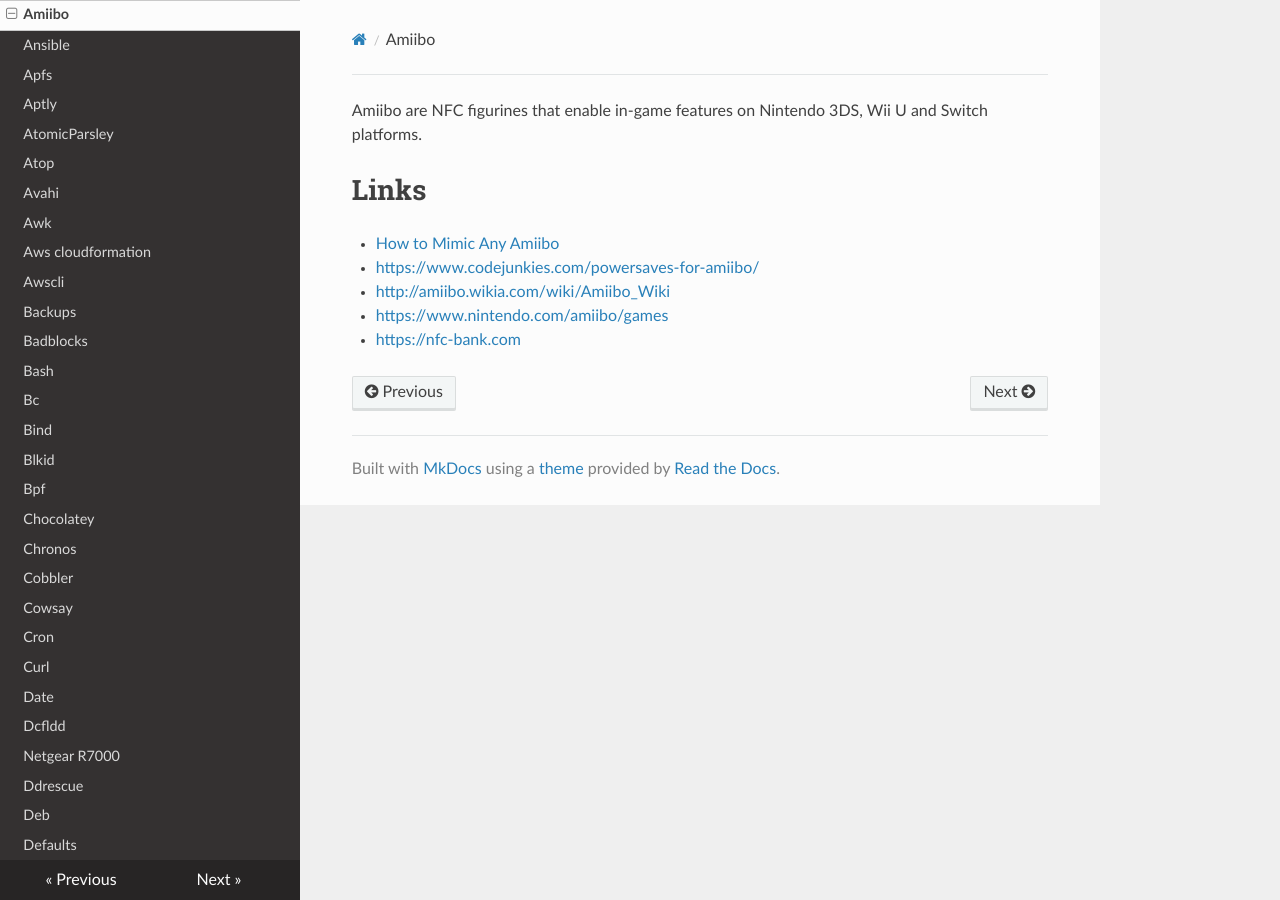
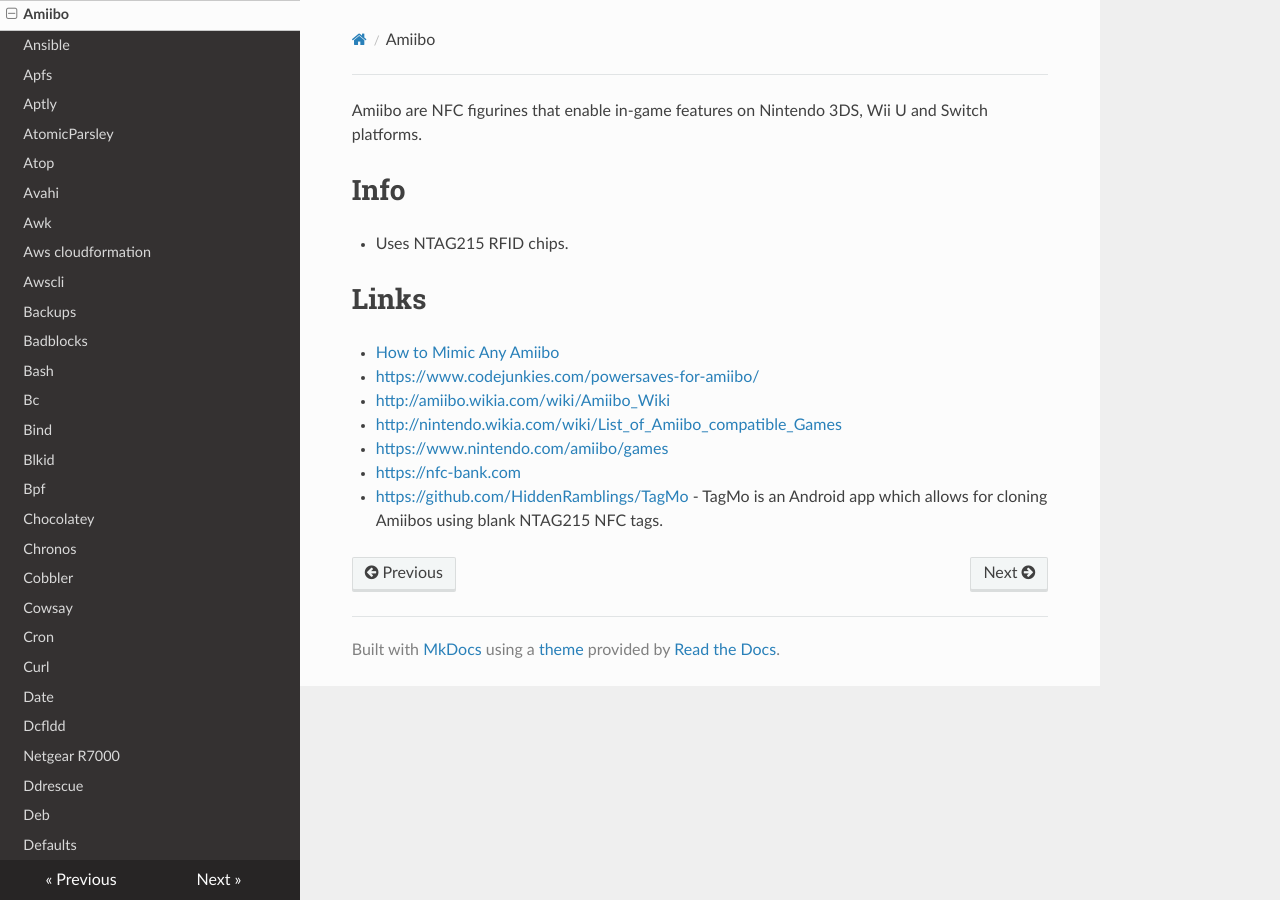
Before and after one commit to lando-cal/tech-notes, an MkDocs documentation site: the page built from docs/amiibo.md, in a window 1280 px wide. Built offline with MkDocs 1.6.1, drawn with Linux system fonts in a browser that asks for light colours; nearby versions of some CDN libraries.

Commit message:
Add link

```diff
--- a/docs/amiibo.md
+++ b/docs/amiibo.md
@@ -1,9 +1,14 @@
 Amiibo are NFC figurines that enable in-game features on Nintendo 3DS, Wii U and Switch platforms.
+
+# Info
+- Uses NTAG215 RFID chips.
 
 # Links
 
 - [How to Mimic Any Amiibo](https://www.neurohacked.com/how-to-mimic-any-amiibo/)
 - <https://www.codejunkies.com/powersaves-for-amiibo/>
 - <http://amiibo.wikia.com/wiki/Amiibo_Wiki>
+- <http://nintendo.wikia.com/wiki/List_of_Amiibo_compatible_Games>
 - <https://www.nintendo.com/amiibo/games>
 - <https://nfc-bank.com>
+- <https://github.com/HiddenRamblings/TagMo> - TagMo is an Android app which allows for cloning Amiibos using blank NTAG215 NFC tags.
```
